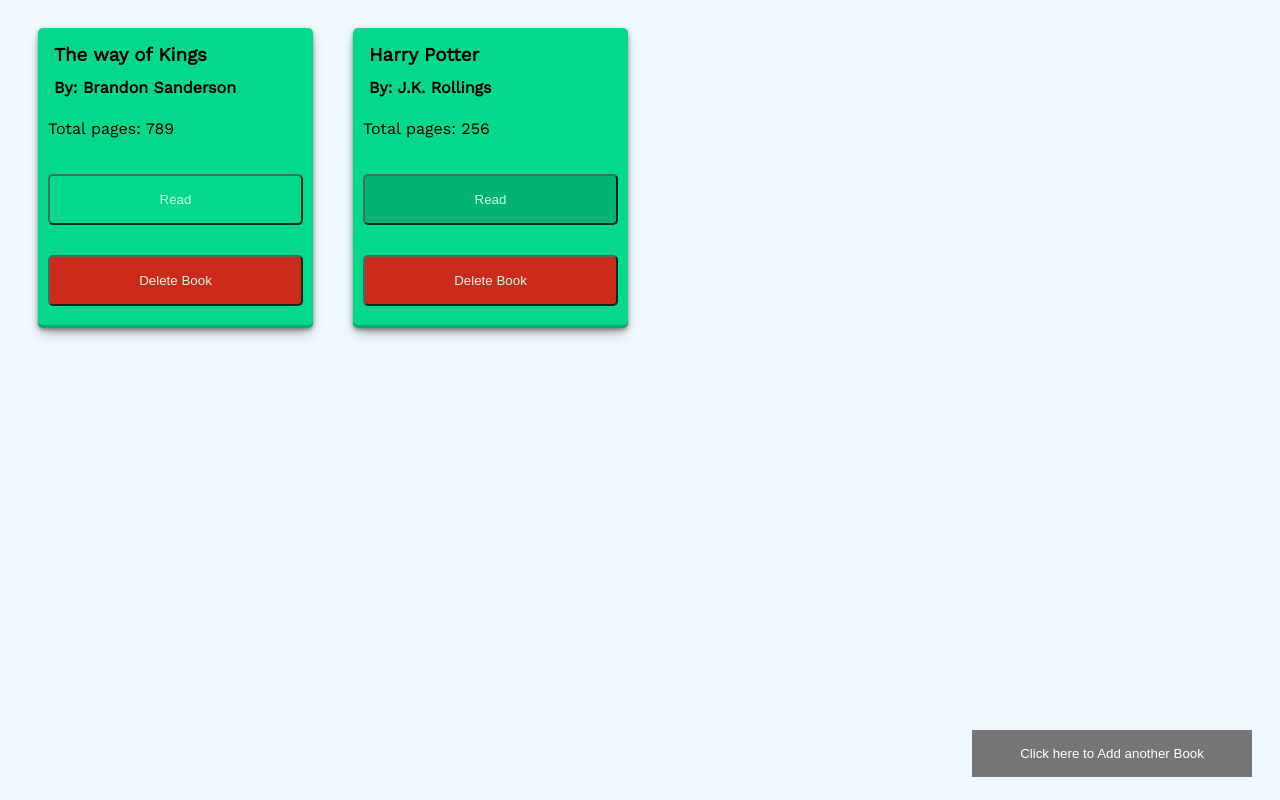
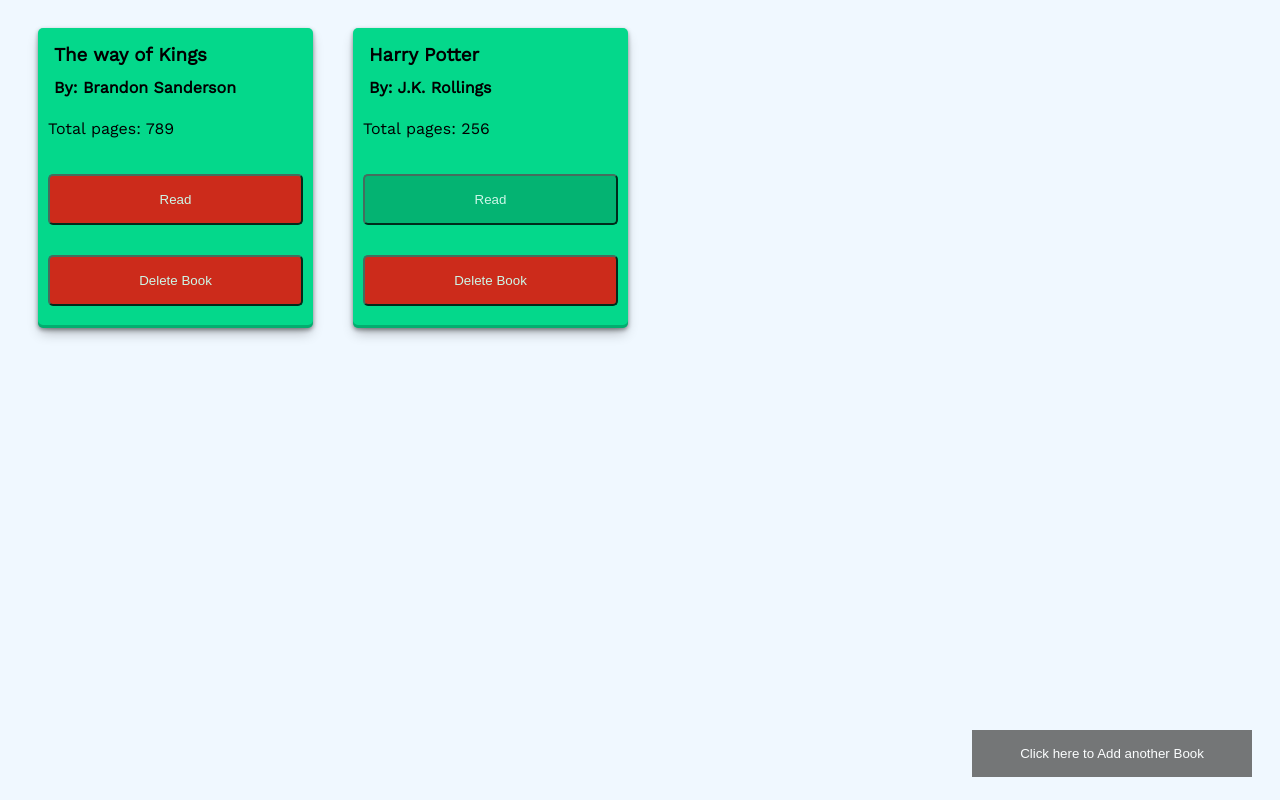
Before and after one commit to Mattwwilson34/library, a plain HTML site: page index.html in a window 1280 px wide. Both pictures are taken after a click on the button "Unread". Drawn offline with nearby package versions, Linux system fonts and the light colour scheme.

Commit message:
Refactor all code to ustilize classes

```diff
--- a/index.html
+++ b/index.html
@@ -9,7 +9,7 @@
     </head>
     <body>
         <div class="wrapper"></div>
-        <button class="open-button" onclick="openForm()">Click here to Add another Book</button>
+        <button class="open-button" onclick="DisplayController.openForm()">Click here to Add another Book</button>
         <div class="form-popup" id="myForm">
             <form action="/" class="form-container">
                 <h1>Add Book</h1>
@@ -23,7 +23,7 @@
                 <input type="text" placeholder="Read (yes/no)" id="read" name="read" required />
 
                 <button type="button" class="btn add-book-btn">Add Book</button>
-                <button type="button" class="btn cancel" onclick="closeForm()">Close</button>
+                <button type="button" class="btn cancel" onclick="DisplayController.closeForm()">Close</button>
             </form>
         </div>
         <script src="script.js"></script>
--- a/script.js
+++ b/script.js
@@ -1,31 +1,49 @@
-const addBookBtn = document.querySelector('.add-book-btn');
-
-const placeHolderBook1 = {
-    title: 'The way of Kings',
-    author: 'Brandon Sanderson',
-    pages: 789,
-    read: 'yes',
-};
-const placeHolderBook2 = {
-    title: 'Harry Potter',
-    author: 'J.K. Rollings',
-    pages: 256,
-    read: 'no',
-};
-
-let myLibrary = [placeHolderBook1, placeHolderBook2];
-
-function Book(title, author, pages, read) {
+class Book {
+    constructor(title, author, pages, read) {
         this.title = title;
         this.author = author;
         this.pages = pages;
         this.read = read;
-    this.info = function () {
-        return `${title} by ${author}, ${pages}, ${read}`;
-    };
     }
 
-function addBookToLibrary() {
+    checkIfRead() {
+        if (this.read === 'yes') {
+            return 'Read';
+        } else {
+            return 'Unread';
+        }
+    }
+
+    toggleRead() {
+        if (this.read === 'yes') {
+            this.read = 'no';
+        } else {
+            this.read = 'yes';
+        }
+    }
+}
+
+const Library = {
+    books: [],
+
+    addBookBtn: document.querySelector('.add-book-btn'),
+
+    initLibrary: function () {
+        let book1Seed = new Book('The way of Kings', 'Brandon Sanderson', 789, 'yes');
+        let book2Seed = new Book('Harry Potter', 'J.K. Rollings', 256, 'no');
+        this.books.push(book1Seed, book2Seed);
+        this.bindEvents();
+    },
+
+    addBookToLibrary: function (book) {
+        this.books.push(book);
+    },
+
+    removeBookFromLibrary: function (index) {
+        this.books.splice(index, 1);
+    },
+
+    addBook: function (e) {
         const titleElement = document.getElementById('title');
         const authorElement = document.getElementById('author');
         const pagesElement = document.getElementById('pages');
@@ -38,25 +56,89 @@ function addBookToLibrary() {
 
         if (read.toLowerCase() === 'yes' || read.toLowerCase() === 'no') {
             const book = new Book(title, author, pages, read);
-        console.log(book);
-        myLibrary.push(book);
-        updateLibraryDisplay();
+            Library.addBookToLibrary(book);
+            DisplayController.render(true);
         } else {
             alert('Incorrect response. Enter yes/no.');
             return;
         }
+    },
+
+    bindEvents: function () {
+        this.addBookBtn.addEventListener('click', this.addBook);
+    },
+};
+
+const DisplayController = {
+    render: function (newBook = false) {
+        if (!newBook) {
+            Library.books.forEach((book, i) => {
+                this.initDisplay(book, i);
+            });
+        } else {
+            const newBook = Library.books[Library.books.length - 1];
+            const newBookIndex = Library.books.length - 1;
+            this.initDisplay(newBook, newBookIndex);
         }
+    },
 
-function deleteBook(e) {
-    const bookCard = e.target.parentNode;
-    const bookIndex = e.target.parentNode.getAttribute('data-library-index');
-    myLibrary.splice(bookIndex, 1);
-    bookCard.remove();
+    initDisplay: function (book, index) {
+        this.createBookElements();
+        this.setBookCardAttributes(index);
+        this.addBookElementText(book);
+        this.updateBookElementClasses(book);
+        this.appendElements();
+        this.bindEvents();
+    },
+
+    createBookElements: function () {
+        this.wrapper = document.querySelector('.wrapper');
+        this.card = document.createElement('div');
+        this.title = document.createElement('h3');
+        this.author = document.createElement('h4');
+        this.pageNum = document.createElement('p');
+        this.deleteBtn = document.createElement('button');
+        this.readBtn = document.createElement('button');
+    },
+
+    setBookCardAttributes: function (index) {
+        this.card.setAttribute('data-library-index', `${index}`);
+    },
+
+    addBookElementText: function (book) {
+        this.title.textContent = book.title;
+        this.author.textContent = `By: ${book.author}`;
+        this.pageNum.textContent = `Total pages: ${book.pages}`;
+        this.readBtn.textContent = book.checkIfRead();
+        this.deleteBtn.textContent = 'Delete Book';
+    },
+
+    updateBookElementClasses: function (book) {
+        this.card.classList.add('card');
+        this.deleteBtn.classList = 'btn delete';
+        if (book.checkIfRead() === 'Unread') {
+            this.readBtn.classList = 'btn did-not-read';
+        } else {
+            this.readBtn.classList = 'btn did-not-read';
+            this.card.classList.toggle('read');
         }
+    },
 
-function readBook(e) {
-    const bookCard = e.target.parentNode;
-    const readBtn = e.target;
+    appendElements: function () {
+        this.wrapper.append(this.card);
+        this.card.append(this.title, this.author, this.pageNum, this.readBtn, this.deleteBtn);
+    },
+
+    bindEvents: function () {
+        this.readBtn.addEventListener('click', this.readBook);
+        this.deleteBtn.addEventListener('click', this.deleteBook);
+    },
+
+    readBook: function (e) {
+        const bookCard = this.parentNode;
+        const bookIndex = bookCard.getAttribute('data-library-index');
+        const readBtn = this;
+        Library.books[bookIndex].toggleRead();
         bookCard.classList.toggle('read');
         if (readBtn.textContent === 'Read') {
             readBtn.textContent = 'Unread';
@@ -65,66 +147,24 @@ function readBook(e) {
             readBtn.style.backgroundColor = '#04aa6d';
             readBtn.textContent = 'Read';
         }
-}
+    },
 
-function buildBookDisplayCard(index, bookObj) {
-    const wrapper = document.querySelector('.wrapper');
-    const newCard = document.createElement('div');
-    const newTitle = document.createElement('h3');
-    const newAuthor = document.createElement('h4');
-    const newPageNum = document.createElement('p');
-    const newDeleteBtn = document.createElement('button');
-    const newReadBtn = document.createElement('button');
+    deleteBook: function (e) {
+        const bookCard = this.parentNode;
+        const bookIndex = bookCard.getAttribute('data-library-index');
+        Library.removeBookFromLibrary(bookIndex);
+        bookCard.remove();
+    },
 
-    newCard.setAttribute('data-library-index', `${index}`);
-    newCard.classList.add('card');
-    newTitle.textContent = bookObj.title;
-    newAuthor.textContent = `By: ${bookObj.author}`;
-    newPageNum.textContent = `Total pages: ${bookObj.pages}`;
-    newReadBtn.textContent = evalIfBookRead(bookObj, newReadBtn);
-    if (newReadBtn.textContent === 'Unread') {
-        newReadBtn.classList = 'btn did-not-read';
-    } else {
-        newReadBtn.classList = 'btn';
-        newCard.classList.toggle('read');
-    }
-    newReadBtn.addEventListener('click', readBook);
-    newDeleteBtn.textContent = 'Delete Book';
-    newDeleteBtn.classList = 'btn delete';
-    newDeleteBtn.addEventListener('click', deleteBook);
+    openForm: function () {
+        document.getElementById('myForm').style.display = 'block';
+    },
+    closeForm: function () {
+        document.getElementById('myForm').style.display = 'none';
+    },
 
-    wrapper.append(newCard);
-    newCard.append(newTitle, newAuthor, newPageNum, newReadBtn, newDeleteBtn);
-}
+    updateLibraryDisplay: function () {},
+};
 
-function evalIfBookRead(bookObj, btn) {
-    if (bookObj.read === 'yes') {
-        return 'Read';
-    } else {
-        return 'Unread';
-    }
-}
-
-function displayLibrary() {
-    for (let i = 0; i < myLibrary.length; i++) {
-        buildBookDisplayCard(i, myLibrary[i]);
-    }
-}
-function updateLibraryDisplay() {
-    if (myLibrary.lenght < 1) {
-        buildBookDisplayCard(myLibrary.length, myLibrary[myLibrary.length]);
-    } else {
-        buildBookDisplayCard(myLibrary.length - 1, myLibrary[myLibrary.length - 1]);
-    }
-}
-
-function openForm() {
-    document.getElementById('myForm').style.display = 'block';
-}
-
-function closeForm() {
-    document.getElementById('myForm').style.display = 'none';
-}
-
-displayLibrary();
-addBookBtn.addEventListener('click', addBookToLibrary);
+Library.initLibrary();
+DisplayController.render();
```
Lines whose indentation alone changed are shown as unchanged.
